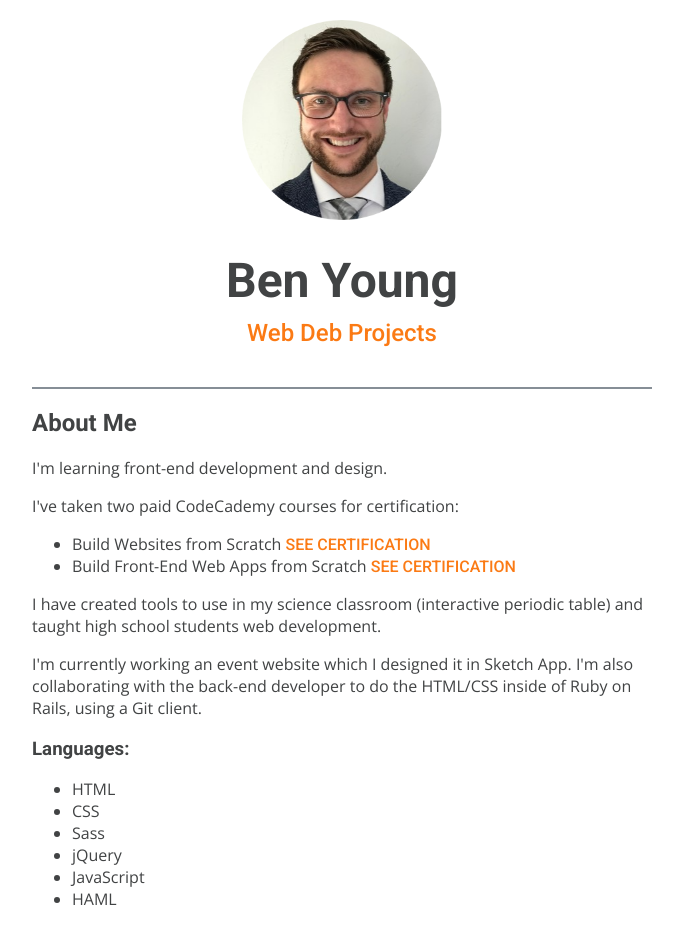
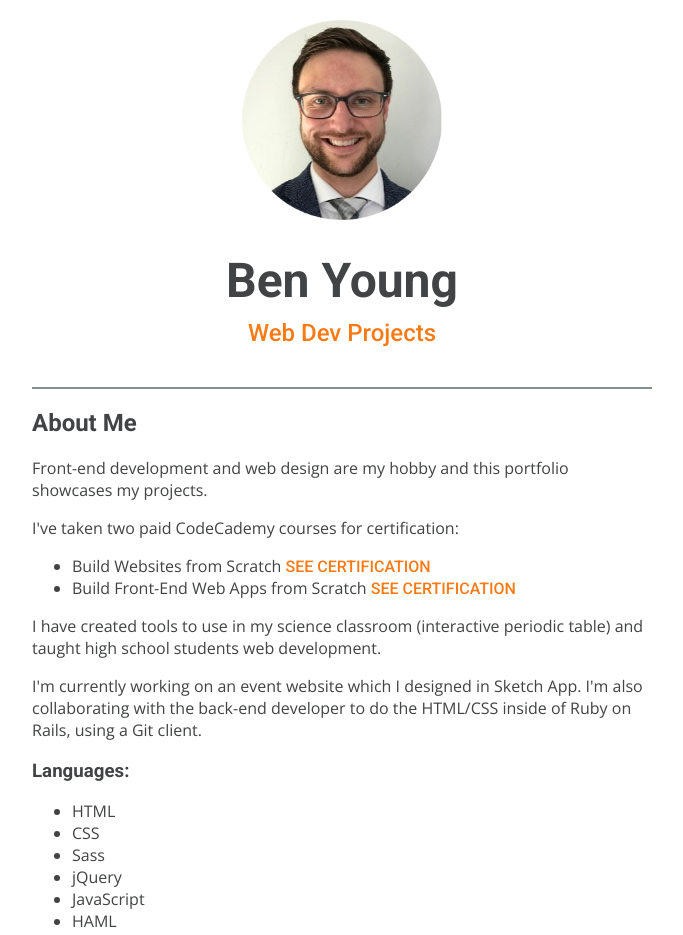
Before and after one commit to balexyoung/balexyoung.github.io, a plain HTML site: page index.html in a window 1280 px wide. Shown: the top 935 px of the page, without its empty margins (298-981 px from the left). Drawn offline with nearby package versions, Linux system fonts and the light colour scheme; a script that the page names is missing.

Commit message:
Update index.html

```diff
--- a/index.html
+++ b/index.html
@@ -12,7 +12,7 @@
       <div class="flex-col-center">
         <img src="resources/images/me.png" alt="Ben Young" class="profile-pic">
         <h1 class="page-head">Ben Young</h1>
-        <h2 class="page-subhead">Web Deb Projects</h2>
+        <h2 class="page-subhead">Web Dev Projects</h2>
       </div>
     </header>
     <main>
@@ -20,7 +20,7 @@
       <!-- About me section -->
       <section>
         <h2>About Me</h2>
-        <p>I'm learning front-end development and design.</p>
+        <p>Front-end development and web design are my hobby and this portfolio showcases my projects. </p>
         <p>I've taken two paid CodeCademy courses for certification:</p>
         <ul>
           <li>Build Websites from Scratch <a href="https://www.credential.net/07833487-a023-4aea-a364-f7eba8113795" target="_blank">see certification</a></li>
@@ -28,7 +28,7 @@
         </ul>
 
         <p>I have created tools to use in my science classroom (interactive periodic table) and taught high school students web development.</p>
-        <p>I'm currently working an event website which I designed it in Sketch App. I'm also collaborating with the back-end developer to do the HTML/CSS inside of Ruby on Rails, using a Git client.</p>
+        <p>I'm currently working on an event website which I designed in Sketch App. I'm also collaborating with the back-end developer to do the HTML/CSS inside of Ruby on Rails, using a Git client.</p>
 
         <h3>Languages:</h3>
         <ul>
```
